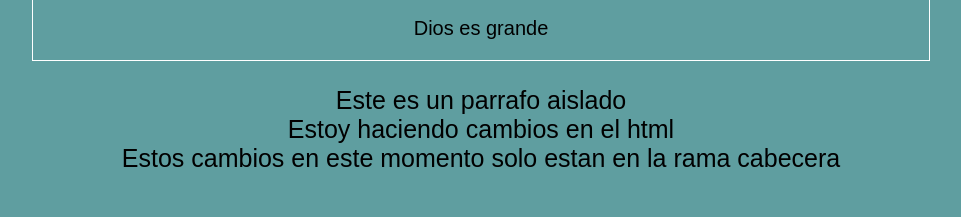
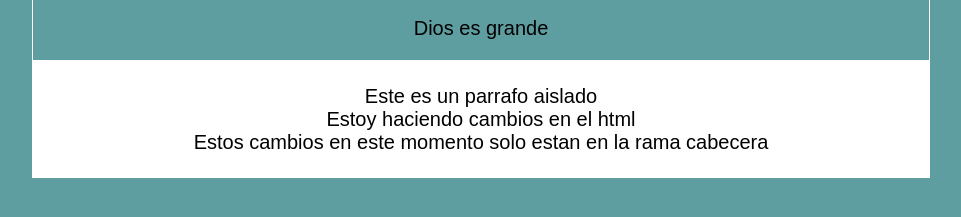
Before and after one commit to GersenX3/cursoGitGithub, a plain HTML site: page index.html in a window 1280 px wide. Shown: the part 299-516 px from the top of the page, without its empty margins (159-1120 px from the left). Drawn offline with Linux system fonts and the light colour scheme.

Commit message:
Footer terminado

```diff
--- a/css/style.css
+++ b/css/style.css
@@ -39,3 +39,16 @@ body
     text-align: center;
     font-size: 25px;
 }
+#footer
+{
+    width: 70%;
+    padding:  0em;
+    text-align: center;
+    border: 1px solid white;
+    margin: 0 auto;
+    background: white;
+}
+#a
+{
+    color: white;
+}
--- a/index.html
+++ b/index.html
@@ -23,10 +23,12 @@
             Dios es grande
         </p>
     </div>
-    <p id="parrafo">
+    <p id="footer">
+        <br>
         Este es un parrafo aislado
         <br> Estoy haciendo cambios en el html
         <br> Estos cambios en este momento solo estan en la rama cabecera
+        <br> <a id="a">-</a>
     </p>
 </body>
 </html>
```
